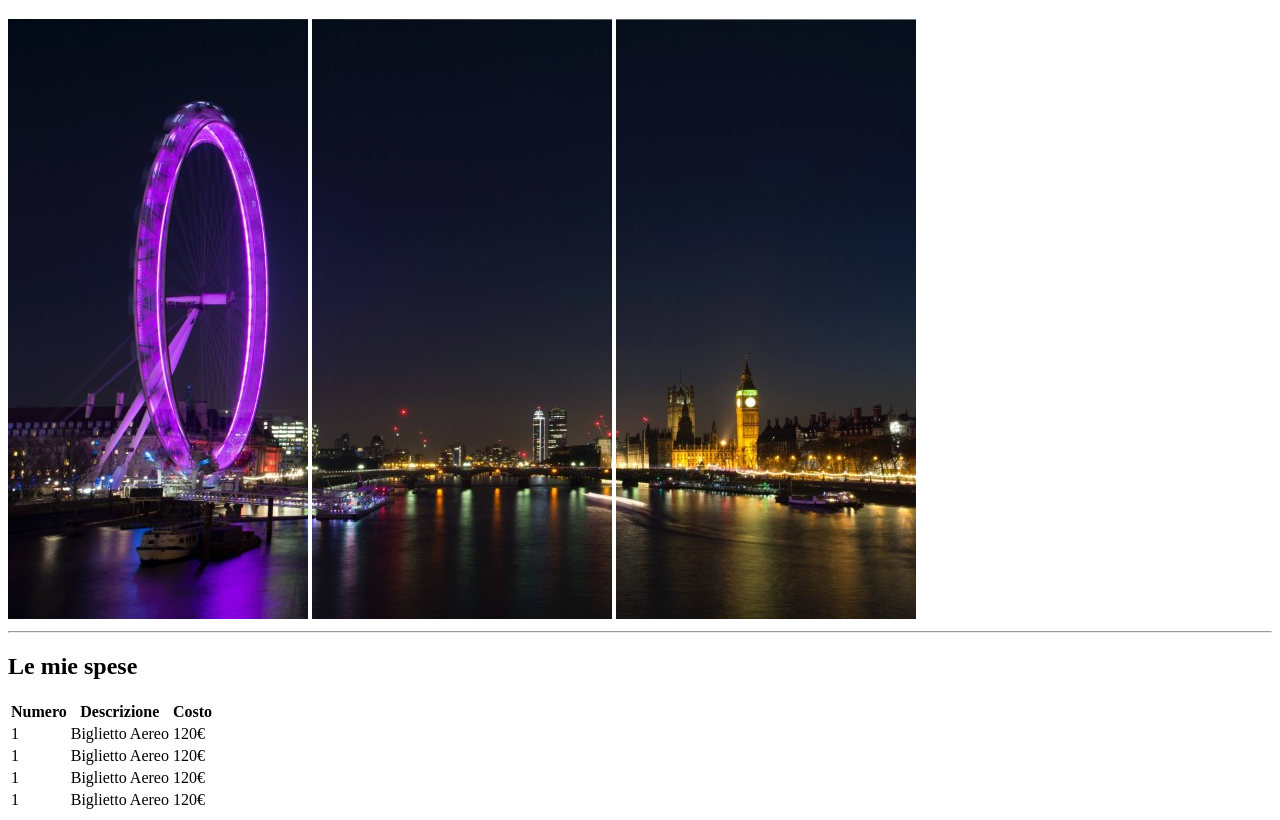
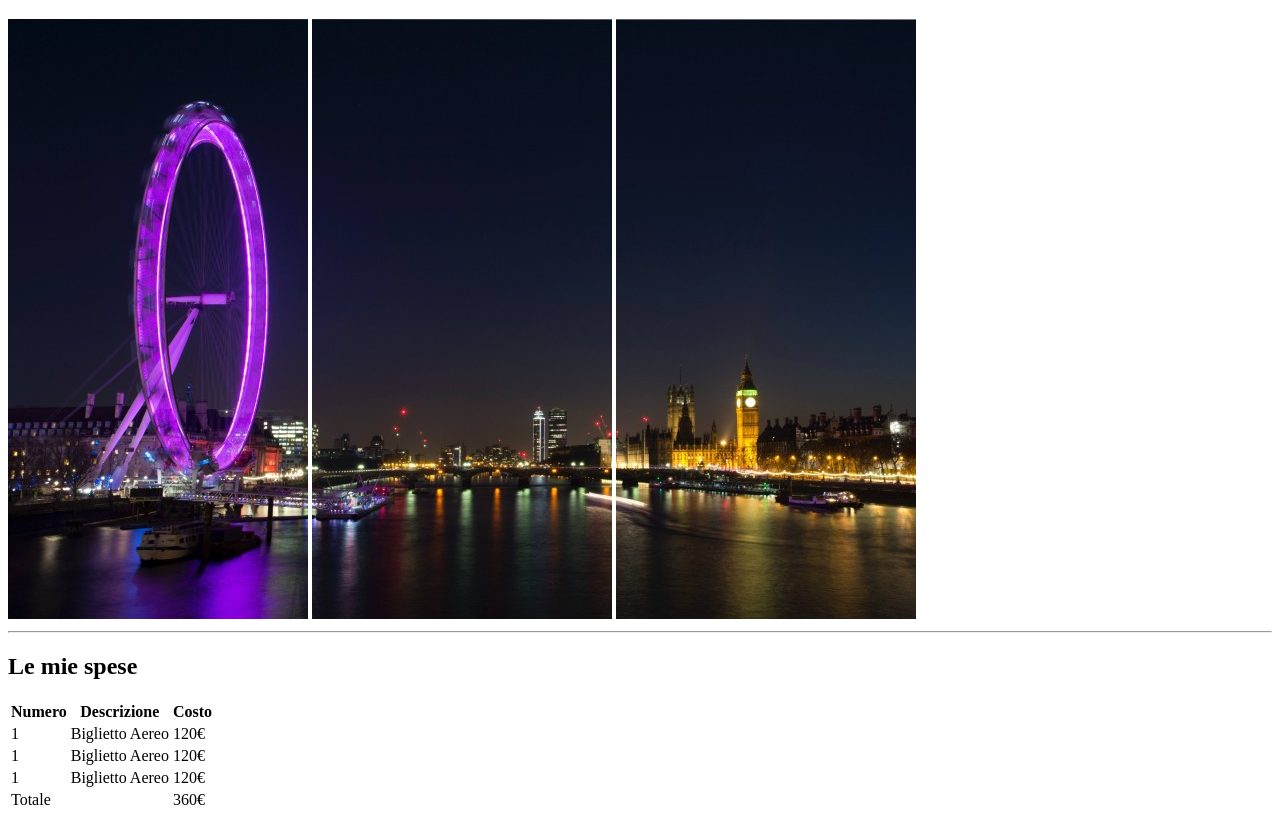
Before and after one commit to PietroDeBianchi/html-london-trip, a plain HTML site: page index.html in a window 1280 px wide. Shown: the part 61-881 px from the top of the page. Drawn offline with Linux system fonts and the light colour scheme.

Commit message:
table done

```diff
--- a/index.html
+++ b/index.html
@@ -41,9 +41,9 @@
                   <td>120€</td>
                 </tr>
                 <tfoot>
-                  <td>1</td>
-                  <td>Biglietto Aereo</td>
-                  <td>120€</td>
+                  <td>Totale</td>
+                  <td></td>
+                  <td>360€</td>
                 </tfoot>
             </table>
         </section>
```
